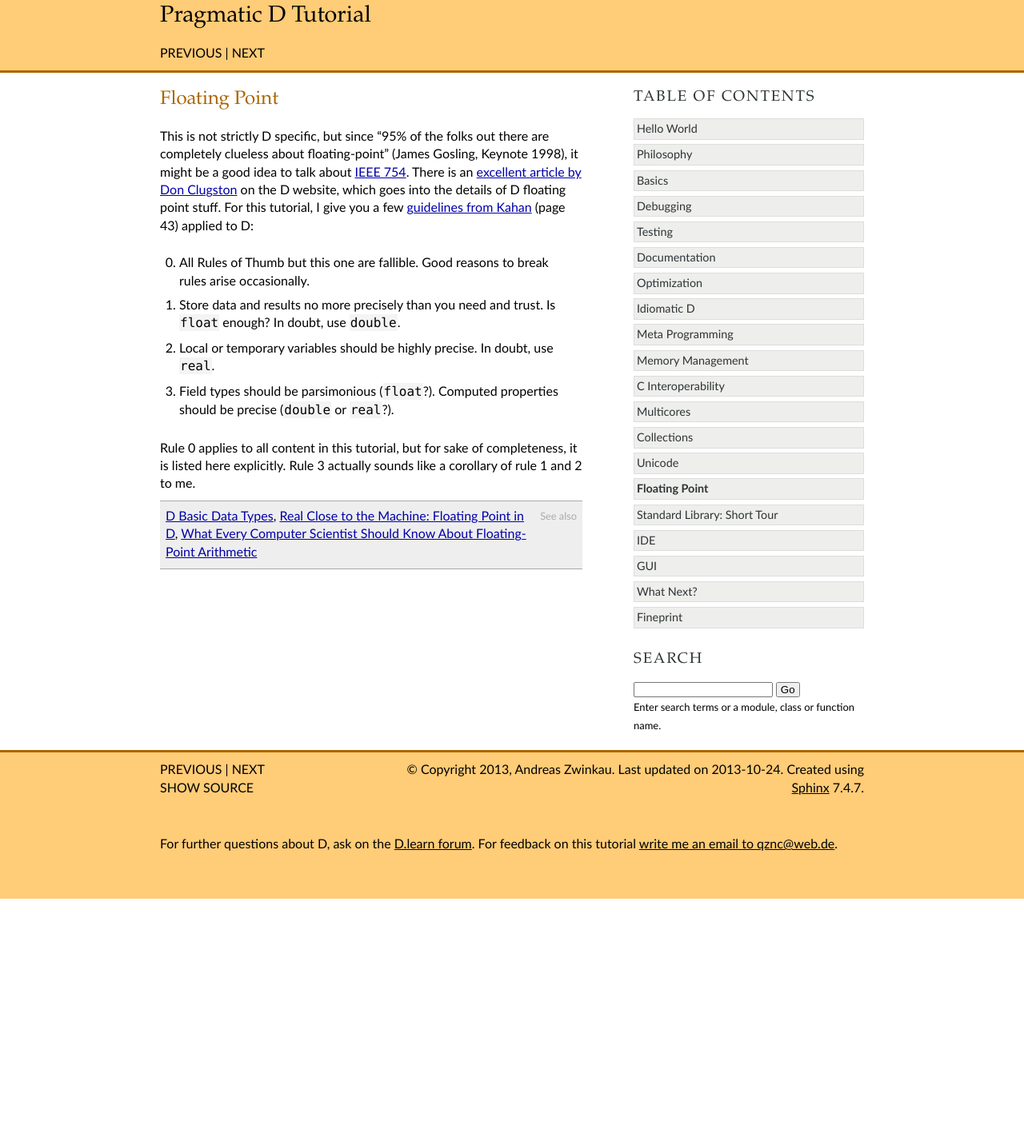
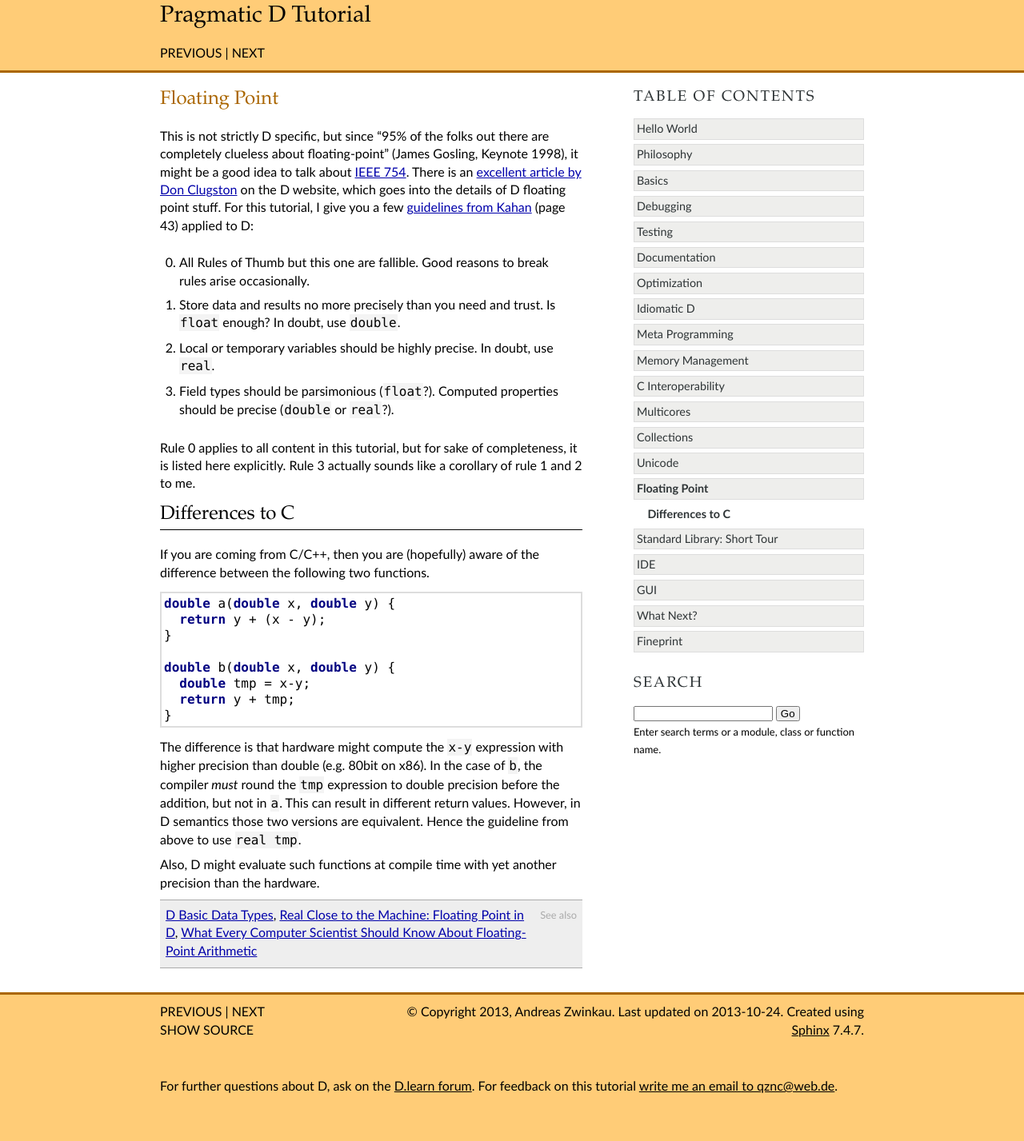
Before and after one commit to qznc/d-tut, a Sphinx documentation site: the page built from source/floating.rst, in a window 1280 px wide. Shown: the whole page at 80% size. Built offline with Sphinx 7.4.7, drawn with Linux system fonts in a browser that asks for light colours; before the commit the page ends 1124 px from its top, so only the background shows below that.

Commit message:
More about fp semantics

```diff
--- a/source/floating.rst
+++ b/source/floating.rst
@@ -29,6 +29,37 @@ Rule 0 applies to all content in this tutorial,
 but for sake of completeness, it is listed here explicitly.
 Rule 3 actually sounds like a corollary of rule 1 and 2 to me.
 
+Differences to C
+----------------
+
+If you are coming from C/C++,
+then you are (hopefully) aware of the difference between
+the following two functions.
+
+.. code-block:: c
+
+   double a(double x, double y) {
+     return y + (x - y);
+   }
+
+   double b(double x, double y) {
+     double tmp = x-y;
+     return y + tmp;
+   }
+
+The difference is that hardware might compute the ``x-y``
+expression with higher precision than double
+(e.g. 80bit on x86).
+In the case of ``b``,
+the compiler `must` round the ``tmp`` expression to double precision before the addition,
+but not in ``a``.
+This can result in different return values.
+However, in D semantics those two versions are equivalent.
+Hence the guideline from above to use ``real tmp``.
+
+Also, D might evaluate such functions at compile time
+with yet another precision than the hardware.
+
 .. seealso::
 
   `D Basic Data Types <http://dlang.org/type.html>`_,
```
